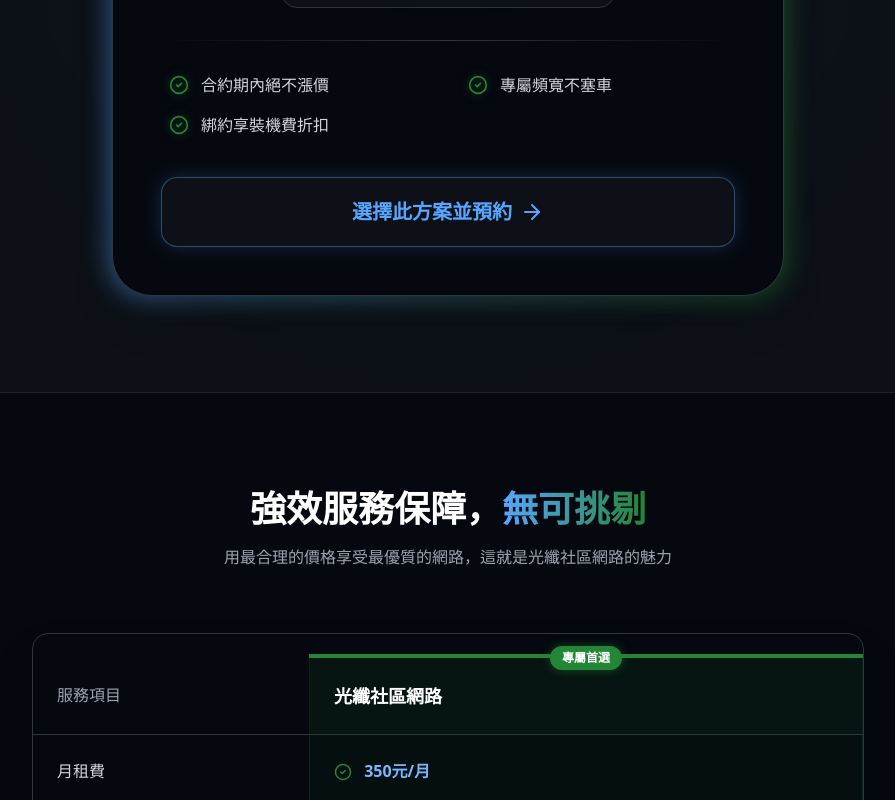
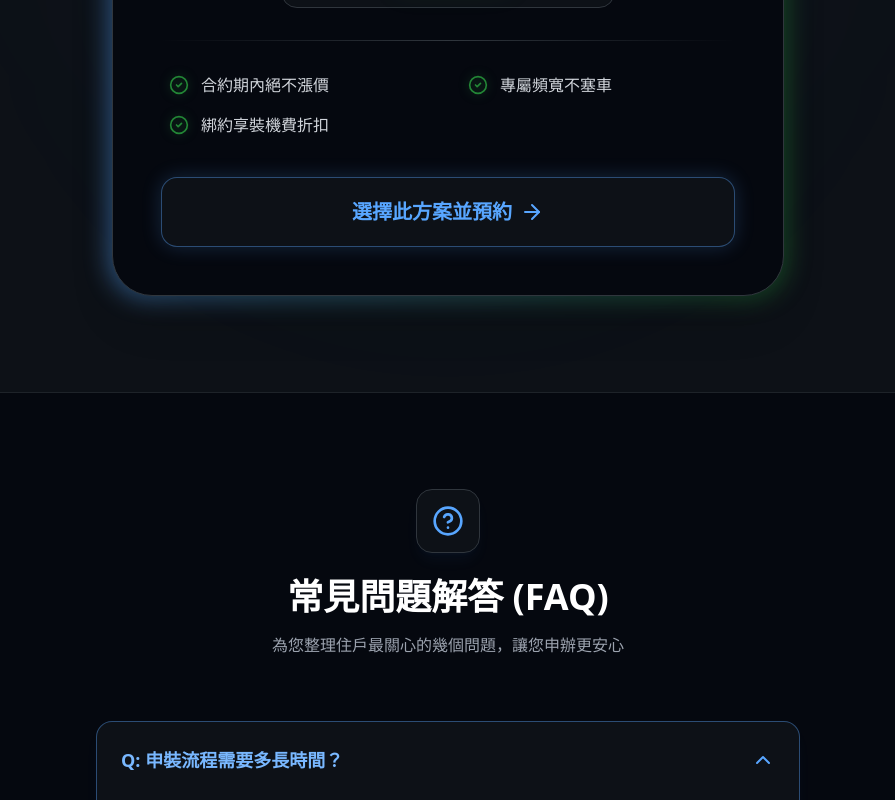
Before and after one commit to ianhuang110/fiber-network, a React (Vite) app: page /#/ in a window 1280 px wide. Shown: the part 2000-2800 px from the top of the page, without its empty margins (192-1087 px from the left). Built offline with nearby package versions, Linux system fonts and the light colour scheme.

Commit message:
移除強效服務保障區塊

```diff
--- a/src/pages/Home.tsx
+++ b/src/pages/Home.tsx
@@ -336,52 +336,7 @@ export default function Home() {
         </div>
       </section>
 
-      {/* Comparison Section */}
-      <section className="relative py-24 bg-[#05080f] z-10 border-b border-[#30363D]/50">
-        <div className="max-w-4xl mx-auto px-4 sm:px-6 lg:px-8">
-          <motion.div
-            initial={{ opacity: 0, y: 30 }}
-            whileInView={{ opacity: 1, y: 0 }}
-            viewport={{ once: true }}
-            className="text-center mb-16"
-          >
-            <h2 className="text-3xl md:text-4xl font-bold text-white mb-4">強效服務保障，<span className="text-transparent bg-clip-text bg-gradient-to-r from-[#58A6FF] to-[#238636]">無可挑剔</span></h2>
-            <p className="text-gray-400">用最合理的價格享受最優質的網路，這就是光纖社區網路的魅力</p>
-          </motion.div>
 
-          <div className="overflow-hidden rounded-2xl border border-[#30363D] bg-[#05080f] pb-2 md:pb-0 shadow-2xl">
-            <div className="overflow-x-auto pt-5">
-              <table className="w-full text-left border-collapse min-w-[400px]">
-                <thead>
-                  <tr>
-                    <th className="p-5 md:p-6 border-b border-[#30363D] text-gray-400 font-medium w-1/3">服務項目</th>
-                    <th className="p-5 md:p-6 border-b border-t-4 border-[#238636] border-b-[#30363D] text-white font-bold text-lg bg-[#238636]/10 w-2/3 border-l border-r border-x-[#238636]/20 relative">
-                      <div className="absolute top-0 left-1/2 -translate-x-1/2 -translate-y-1/2 bg-[#238636] text-white text-xs font-bold px-3 py-1 rounded-full shadow-[0_0_10px_rgba(35,134,54,0.5)] whitespace-nowrap">
-                        專屬首選
-                      </div>
-                      光纖社區網路
-                    </th>
-                  </tr>
-                </thead>
-                <tbody className="divide-y divide-[#30363D]/50">
-                  {[
-                    { label: '月租費', us: '350元/月', usIcon: <CheckCircle2 className="inline mr-2 text-[#238636]" size={18}/> },
-                    { label: '頻寬速率', us: '雙向400M', usIcon: <CheckCircle2 className="inline mr-2 text-[#238636]" size={18}/> },
-                    { label: '維修服務', us: '社區網路顧問', usIcon: <CheckCircle2 className="inline mr-2 text-[#238636]" size={18}/> }
-                  ].map((row, i) => (
-                    <tr key={i} className="group transition-colors hover:bg-white/[0.02]">
-                      <td className="p-5 md:p-6 text-gray-300 font-medium">{row.label}</td>
-                      <td className="p-5 md:p-6 text-[#79b8ff] font-semibold bg-[#238636]/5 border-x border-[#238636]/20 transition-colors group-hover:bg-[#238636]/10">
-                        {row.usIcon} {row.us}
-                      </td>
-                    </tr>
-                  ))}
-                </tbody>
-              </table>
-            </div>
-          </div>
-        </div>
-      </section>
 
       {/* FAQ Section */}
       <section className="relative py-24 bg-[#05080f] z-10 border-b border-[#30363D]/50">
```
